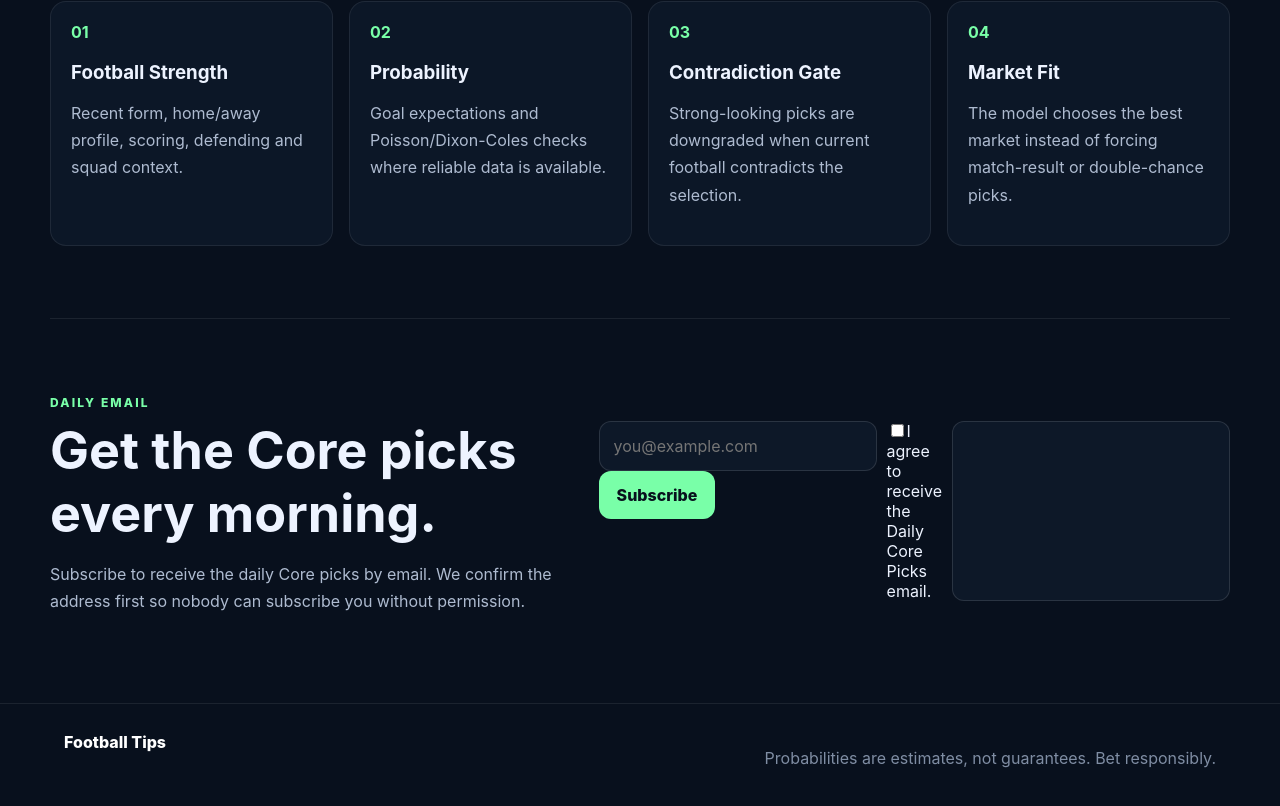
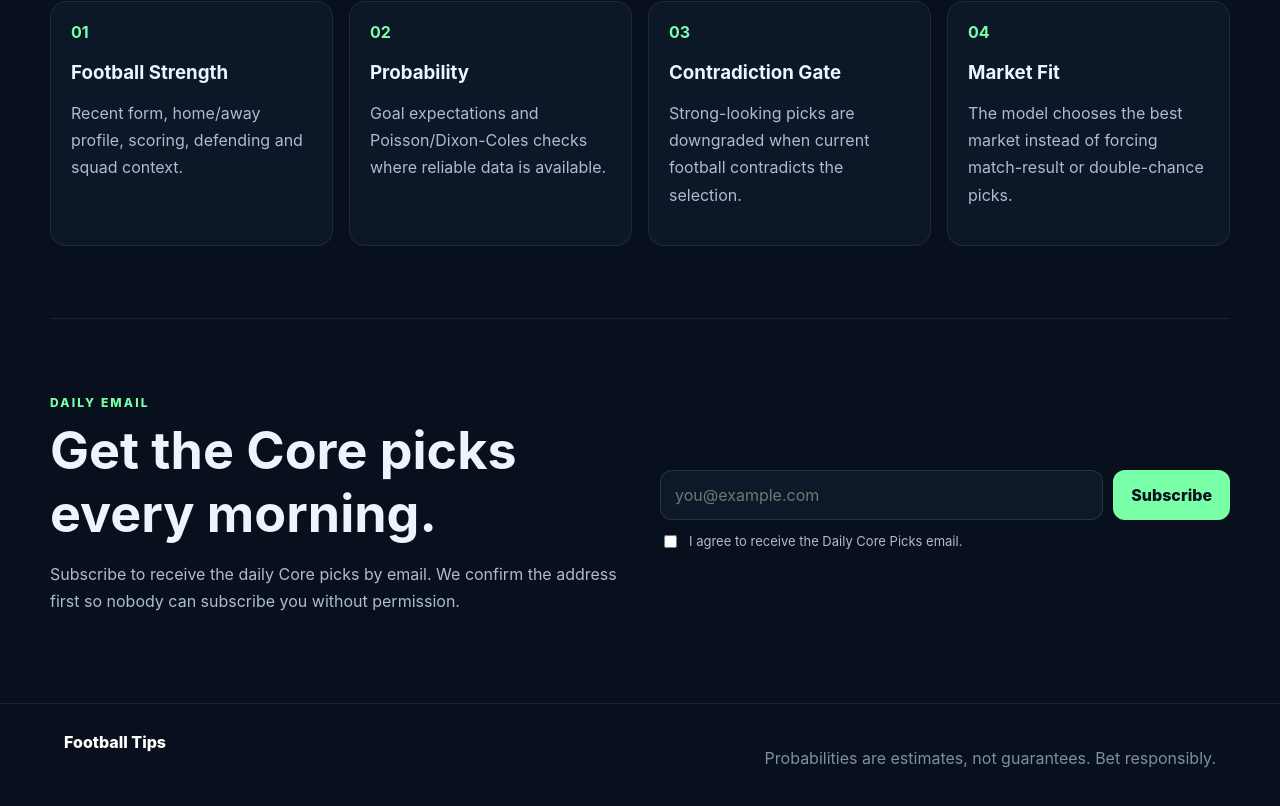
Before and after one commit to BaloyiTK/football-tips, a Next.js app: page / in a window 1280 px wide. Shown: the part 2275-3081 px from the top of the page. Built offline with nearby package versions, Linux system fonts and the light colour scheme.

Commit message:
Style subscription form

```diff
--- a/app/globals.css
+++ b/app/globals.css
@@ -67,9 +67,30 @@ h2 { font-size: clamp(30px, 5vw, 52px); margin: 8px 0 0; }
 .model-grid h3 { margin-bottom: 8px; }
 
 .subscribe { display: grid; grid-template-columns: 1fr 1fr; gap: 40px; align-items: center; }
-.subscribe form { display: flex; gap: 10px; }
-.subscribe input { flex: 1; padding: 14px; border-radius: 12px; border: 1px solid rgba(255,255,255,.12); background: #0d1828; color: #fff; }
-.subscribe button { border: 0; border-radius: 12px; padding: 14px 18px; background: #79ffa8; color: #08101d; font-weight: 800; }
+.subscribe-form { position: relative; }
+.subscribe-row { display: flex; gap: 10px; }
+.subscribe-row input[type="email"] {
+  flex: 1; min-width: 0; padding: 14px; border-radius: 12px;
+  border: 1px solid rgba(255,255,255,.12); background: #0d1828; color: #fff;
+}
+.subscribe-row button {
+  border: 0; border-radius: 12px; padding: 14px 18px;
+  background: #79ffa8; color: #08101d; font-weight: 800; cursor: pointer;
+}
+.subscribe-row button:disabled { opacity: .6; cursor: wait; }
+.consent {
+  display: flex; align-items: flex-start; gap: 9px;
+  margin-top: 12px; color: #aebbd0; font-size: 13px; line-height: 1.5;
+}
+.consent input { margin-top: 3px; accent-color: #79ffa8; }
+.form-status { margin: 12px 0 0 !important; font-size: 14px; }
+.form-status.success { color: #79ffa8 !important; }
+.form-status.error { color: #ff9d9d !important; }
+.form-status.loading { color: #aebbd0 !important; }
+.honeypot {
+  position: absolute !important; left: -10000px !important; top: auto !important;
+  width: 1px !important; height: 1px !important; overflow: hidden !important;
+}
 footer { padding: 28px clamp(20px, 5vw, 72px); border-top: 1px solid rgba(255,255,255,.08); color: #7f8da3; display: flex; justify-content: space-between; gap: 16px; }
 footer span { color: #fff; font-weight: 800; }
 .muted { color: #7f8da3; }
@@ -79,5 +100,6 @@ footer span { color: #fff; font-weight: 800; }
   .hero, .subscribe { grid-template-columns: 1fr; }
   .grid, .model-grid { grid-template-columns: 1fr; }
   .metrics { grid-template-columns: repeat(2, 1fr); }
+  .subscribe-row { flex-direction: column; }
   footer { flex-direction: column; }
 }
```
